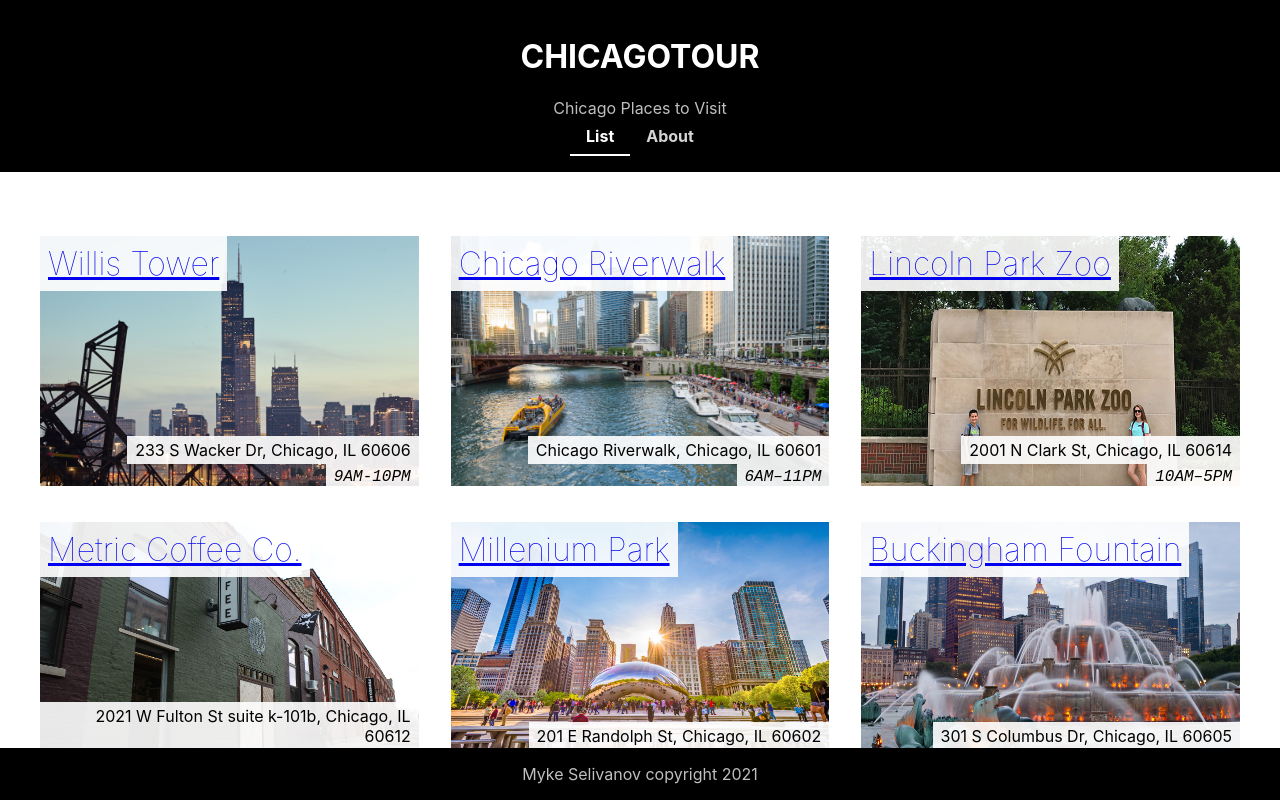
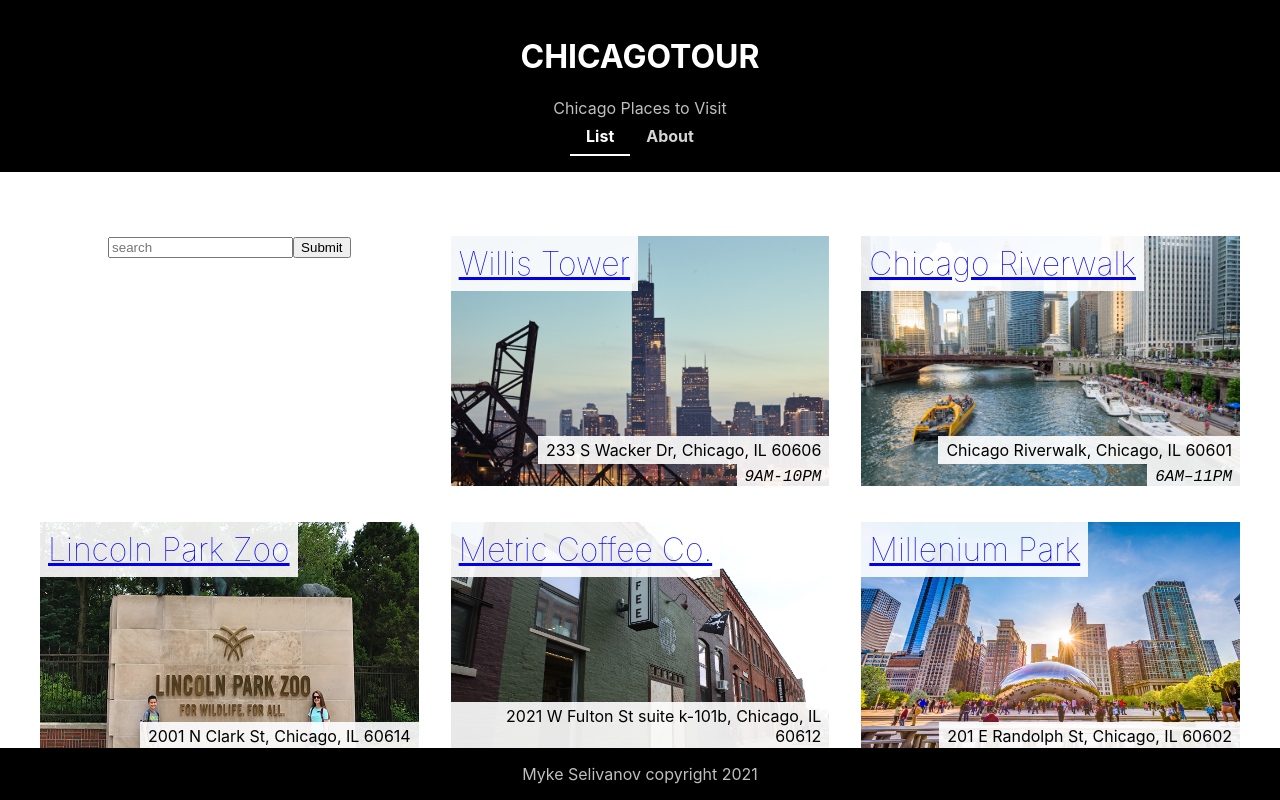
Before and after one commit to MykeSelivanov/chicagotour, a React (Create React App) app in the folder chicagotour/: page /#/ in a window 1280 px wide. Shown: the top 800 px of the page. Built offline with nearby package versions, Linux system fonts and the light colour scheme.

Commit message:
adding search functionality

```diff
--- a/chicagotour/src/components/PLACESList/PLACESList.js
+++ b/chicagotour/src/components/PLACESList/PLACESList.js
@@ -1,15 +1,17 @@
-import React from 'react';
+import React, { useState } from 'react';
 import PLACESSpace from '../PLACESSpace/PLACESSpace';
 import './PLACESList.css';
 import data from '../../places-data.json';
 
 export default function PLACESList() {
 
+    const [query, setQuery] = useState('');
+
     const places = data.map(({ title, address, images, hours }, i) => {
 
         return (
             <PLACESSpace
-                id = {i}
+                id={i}
                 key={title}
                 name={title}
                 address={address}
@@ -21,6 +23,14 @@
 
     return (
         <div className="PLACESList">
+            <form>
+                <input
+                    value={query}
+                    placeholder='search'
+                    onChange={(e) => setQuery(e.target.value)}
+                />
+                <button type='submit'>Submit</button>
+            </form>
             {places}
         </div>
     )
```
